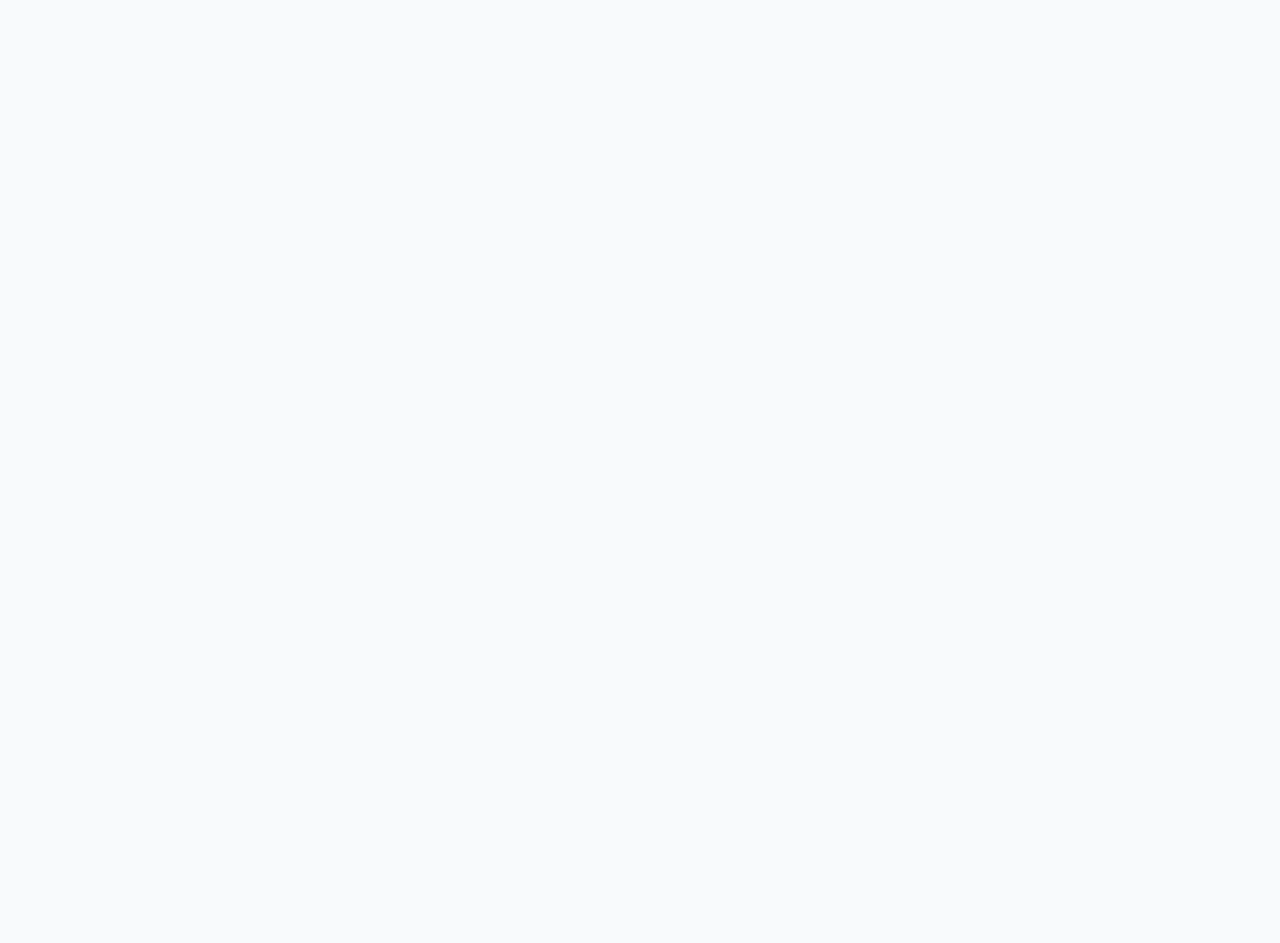
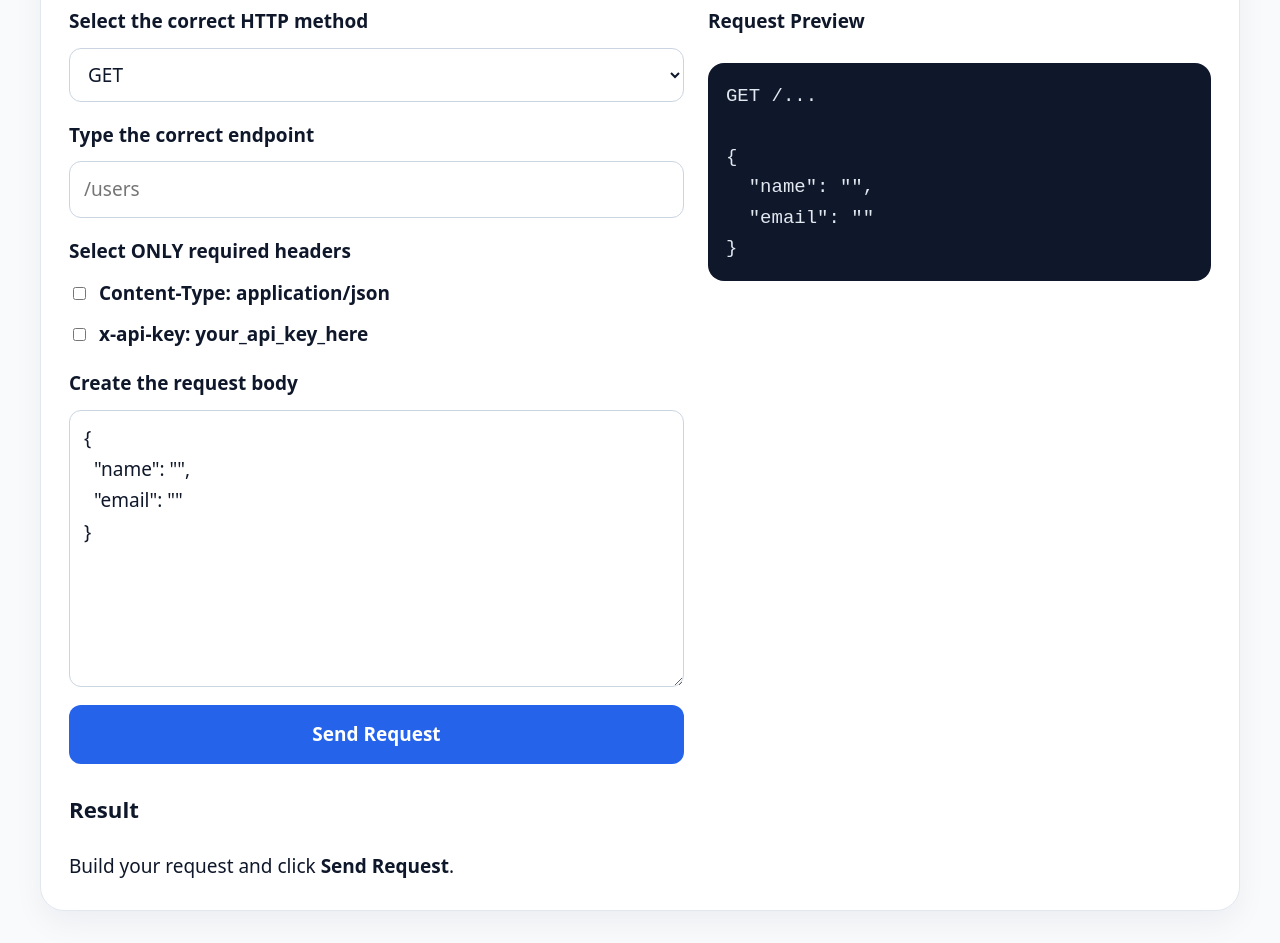
Before and after one commit to lizburkecodes/api-learning-app-v2, a React (Vite) app: page /api-playground in a window 1280 px wide. Shown: the part 620-1563 px from the top of the page. Before the commit the page ends 800 px from the top, so only its background shows below. Built offline with nearby package versions, Linux system fonts and the light colour scheme.

Commit message:
create user  playground scenario

```diff
--- a/src/App.css
+++ b/src/App.css
@@ -368,3 +368,123 @@
     grid-template-columns: 1fr;
   }
 }
+
+/* api playground */
+.challenge-banner {
+  margin-bottom: 28px;
+  padding: 20px 22px;
+  border: 1px solid #dbeafe;
+  border-radius: 18px;
+  background: #eff6ff;
+}
+
+.challenge-banner h3 {
+  margin-top: 0;
+  margin-bottom: 10px;
+}
+
+.challenge-banner p {
+  margin: 8px 0 0;
+}
+
+.challenge-grid {
+  display: grid;
+  grid-template-columns: 1.1fr 0.9fr;
+  gap: 24px;
+  align-items: start;
+}
+
+.challenge-form {
+  display: flex;
+  flex-direction: column;
+  gap: 18px;
+}
+
+.challenge-preview h4 {
+  margin-top: 0;
+}
+
+.form-group {
+  display: flex;
+  flex-direction: column;
+  gap: 10px;
+}
+
+.form-group span {
+  font-weight: 700;
+  color: #0f172a;
+}
+
+.form-group input,
+.form-group select,
+.form-group textarea {
+  width: 100%;
+  padding: 12px 14px;
+  border: 1px solid #cbd5e1;
+  border-radius: 12px;
+  background: white;
+  color: #0f172a;
+  font: inherit;
+  box-sizing: border-box;
+}
+
+.form-group textarea {
+  resize: vertical;
+}
+
+.checkbox-row {
+  display: flex;
+  align-items: center;
+  gap: 10px;
+  font-weight: 500;
+}
+
+.checkbox-row input {
+  width: auto;
+}
+
+.challenge-results {
+  margin-top: 28px;
+}
+
+.result-card {
+  padding: 20px;
+  border-radius: 18px;
+  border: 1px solid #e2e8f0;
+  background: #f8fafc;
+}
+
+.result-card h4 {
+  margin-top: 0;
+}
+
+.success-card {
+  border-color: #86efac;
+  background: #f0fdf4;
+}
+
+.error-card {
+  border-color: #fca5a5;
+  background: #fef2f2;
+}
+
+.send-button {
+  border: none;
+  border-radius: 12px;
+  padding: 14px 18px;
+  font: inherit;
+  font-weight: 700;
+  color: white;
+  background: #2563eb;
+  cursor: pointer;
+}
+
+.send-button:hover {
+  background: #1d4ed8;
+}
+
+@media (max-width: 1000px) {
+  .challenge-grid {
+    grid-template-columns: 1fr;
+  }
+}
--- a/src/pages/ApiPlayground.tsx
+++ b/src/pages/ApiPlayground.tsx
@@ -1,13 +1,283 @@
+import { useMemo, useState } from 'react'
 import LessonLayout from '../components/LessonLayout'
 
+type ResultStatus = 'success' | 'error' | null
+
 function ApiPlayground() {
+  const [method, setMethod] = useState('GET')
+  const [endpoint, setEndpoint] = useState('')
+  const [contentTypeChecked, setContentTypeChecked] = useState(false)
+  const [apiKeyChecked, setApiKeyChecked] = useState(false)
+  const [body, setBody] = useState('{\n  "name": "",\n  "email": ""\n}')
+  const [result, setResult] = useState<ResultStatus>(null)
+  const [feedback, setFeedback] = useState('')
+  const [createdUser, setCreatedUser] = useState<{ name: string; email: string } | null>(null)
+  const [errorResponse, setErrorResponse] = useState('')
+
+  const trimmedEndpoint = endpoint.trim()
+  const trimmedBody = body.trim()
+
+  const requestPreview = useMemo(() => {
+    const headers: string[] = []
+
+    if (contentTypeChecked) headers.push('Content-Type: application/json')
+    if (apiKeyChecked) headers.push('x-api-key: your_api_key_here')
+
+    return `${method} ${trimmedEndpoint || '/...'}
+${headers.join('\n')}${headers.length ? '\n\n' : '\n'}${trimmedBody}`
+  }, [method, trimmedEndpoint, contentTypeChecked, apiKeyChecked, trimmedBody])
+
+  const handleSendRequest = () => {
+    if (method !== 'POST') {
+      setResult('error')
+      setFeedback('This scenario creates a new resource, so POST is the correct method.')
+      setCreatedUser(null)
+      setErrorResponse(`405 Method Not Allowed
+Content-Type: application/json
+
+{
+  "error": "Method not allowed for this endpoint"
+}`)
+      return
+    }
+
+    if (trimmedEndpoint !== '/users') {
+      setResult('error')
+      setFeedback('The endpoint is incorrect. Use the collection endpoint for users.')
+      setCreatedUser(null)
+      setErrorResponse(`404 Not Found
+Content-Type: application/json
+
+{
+  "error": "Endpoint not found"
+}`)
+      return
+    }
+
+    if (!contentTypeChecked) {
+      setResult('error')
+      setFeedback('This request sends a JSON body, so it needs a Content-Type header.')
+      setCreatedUser(null)
+      setErrorResponse(`400 Bad Request
+Content-Type: application/json
+
+{
+  "error": "Content-Type must be application/json"
+}`)
+      return
+    }
+
+    if (!apiKeyChecked) {
+      setResult('error')
+      setFeedback('This API requires authentication. Include the API key header.')
+      setCreatedUser(null)
+      setErrorResponse(`401 Unauthorized
+Content-Type: application/json
+
+{
+  "error": "Invalid or missing API key"
+}`)
+      return
+    }
+
+    let parsedBody: unknown
+
+    try {
+      parsedBody = JSON.parse(trimmedBody)
+    } catch {
+      setResult('error')
+      setFeedback('The request body must be valid JSON.')
+      setCreatedUser(null)
+      setErrorResponse(`400 Bad Request
+Content-Type: application/json
+
+{
+  "error": "Request body must be valid JSON"
+}`)
+      return
+    }
+
+    if (
+      typeof parsedBody !== 'object' ||
+      parsedBody === null ||
+      !('name' in parsedBody) ||
+      !('email' in parsedBody)
+    ) {
+      setResult('error')
+      setFeedback('The body must include both "name" and "email" fields.')
+      setCreatedUser(null)
+      setErrorResponse(`400 Bad Request
+Content-Type: application/json
+
+{
+  "error": "The body must include both name and email"
+}`)
+      return
+    }
+
+    const { name, email } = parsedBody as { name: unknown; email: unknown }
+
+    if (typeof name !== 'string' || name.trim() === '') {
+      setResult('error')
+      setFeedback('The "name" field is required and cannot be empty.')
+      setCreatedUser(null)
+      setErrorResponse(`400 Bad Request
+Content-Type: application/json
+
+{
+  "error": "The name field is required"
+}`)
+      return
+    }
+
+    if (typeof email !== 'string' || email.trim() === '') {
+      setResult('error')
+      setFeedback('The "email" field is required and cannot be empty.')
+      setCreatedUser(null)
+      setErrorResponse(`400 Bad Request
+Content-Type: application/json
+
+{
+  "error": "The email field is required"
+}`)
+      return
+    }
+
+    if (name.trim() !== 'mock wahlberg' || email.trim() !== 'mock@example.com') {
+      setResult('error')
+      setFeedback('Use the exact test values from the scenario for name and email.')
+      setCreatedUser(null)
+      setErrorResponse(`422 Unprocessable Content
+Content-Type: application/json
+
+{
+  "error": "Use the exact test values from the scenario"
+}`)
+      return
+    }
+
+    setCreatedUser({
+      name: name.trim(),
+      email: email.trim(),
+    })
+    setErrorResponse('')
+    setResult('success')
+    setFeedback('Nice work — this request is valid.')
+  }
+
   return (
     <LessonLayout
       title="API Playground"
-      intro="Practice making a request and reading the response in a simple interactive playground."
+      intro="Practice building a request from scratch. Read the scenario, choose the correct request details, and see whether your request succeeds."
     >
-      <h3>Page content coming next</h3>
-      <p>This page will be the hands-on part of the app.</p>
+      <div className="challenge-banner">
+        <h3>Scenario: Create a new user</h3>
+        <p>
+          Your app needs to create a new user in the system. For this test case, the
+          user&apos;s name is &quot;mock wahlberg&quot; and their email is
+          &quot;mock@example.com&quot;.
+        </p>
+      </div>
+
+      <div className="challenge-grid">
+        <div className="challenge-form">
+          <label className="form-group">
+            <span>Select the correct HTTP method</span>
+            <select value={method} onChange={(e) => setMethod(e.target.value)}>
+              <option>GET</option>
+              <option>POST</option>
+              <option>PUT</option>
+              <option>DELETE</option>
+            </select>
+          </label>
+
+          <label className="form-group">
+            <span>Type the correct endpoint</span>
+            <input
+              type="text"
+              value={endpoint}
+              onChange={(e) => setEndpoint(e.target.value)}
+              placeholder="/users"
+            />
+          </label>
+
+          <div className="form-group">
+            <span>Select ONLY required headers</span>
+
+            <label className="checkbox-row">
+              <input
+                type="checkbox"
+                checked={contentTypeChecked}
+                onChange={(e) => setContentTypeChecked(e.target.checked)}
+              />
+              <span>Content-Type: application/json</span>
+            </label>
+
+            <label className="checkbox-row">
+              <input
+                type="checkbox"
+                checked={apiKeyChecked}
+                onChange={(e) => setApiKeyChecked(e.target.checked)}
+              />
+              <span>x-api-key: your_api_key_here</span>
+            </label>
+          </div>
+
+          <label className="form-group">
+            <span>Create the request body</span>
+            <textarea
+              rows={8}
+              value={body}
+              onChange={(e) => setBody(e.target.value)}
+            />
+          </label>
+
+          <button className="send-button" onClick={handleSendRequest}>
+            Send Request
+          </button>
+        </div>
+
+        <div className="challenge-preview">
+          <h4>Request Preview</h4>
+          <div className="example-box">
+            <pre>{requestPreview}</pre>
+          </div>
+        </div>
+      </div>
+
+      <div className="challenge-results">
+        <h3>Result</h3>
+
+        {result === null ? (
+          <div className="empty-state">
+            Build your request and click <strong>Send Request</strong>.
+          </div>
+        ) : result === 'error' ? (
+          <div className="result-card error-card">
+            <h4>Request failed</h4>
+            <p>{feedback}</p>
+            <div className="example-box">
+              <pre>{errorResponse}</pre>
+            </div>
+          </div>
+        ) : (
+          <div className="result-card success-card">
+            <h4>Request succeeded</h4>
+            <p>{feedback}</p>
+            <div className="example-box">
+              <pre>{`201 Created
+Content-Type: application/json
+Location: /users/101
+
+{
+  "id": 101,
+  "name": "${createdUser?.name ?? ''}",
+  "email": "${createdUser?.email ?? ''}"
+}`}</pre>
+            </div>
+          </div>
+        )}
+      </div>
     </LessonLayout>
   )
 }
--- a/src/pages/WhatIsApi.tsx
+++ b/src/pages/WhatIsApi.tsx
@@ -95,12 +95,12 @@ function WhatIsApi() {
 
             <h3>Common API styles</h3>
             <ul>
-                <li><strong>REST</strong> — uses standard HTTP methods like GET and POST</li>
+                <li><strong>REST</strong> — organizes data around resources and uses HTTP methods like GET, POST, PUT, and DELETE</li>
                 <li><strong>GraphQL</strong> — lets you request exactly the data you need</li>
                 <li><strong>Webhooks</strong> — send data to you when something happens</li>
             </ul>
 
-            <h3>Common REST pattern</h3>
+            <h3>RESTful endpoint pattern</h3>
             <p>
                 In many REST APIs, endpoints represent either a collection of resources or a
                 single resource.
@@ -132,7 +132,7 @@ function WhatIsApi() {
                 <pre>{`GET /users        → get all users
 GET /users/42     → get one specific user
 POST /users       → create a new user
-PUT /users/42     → replace one specific user
+PUT /users/42     → update one specific user
 DELETE /users/42  → delete one specific user`}</pre>
             </div>
 
```
